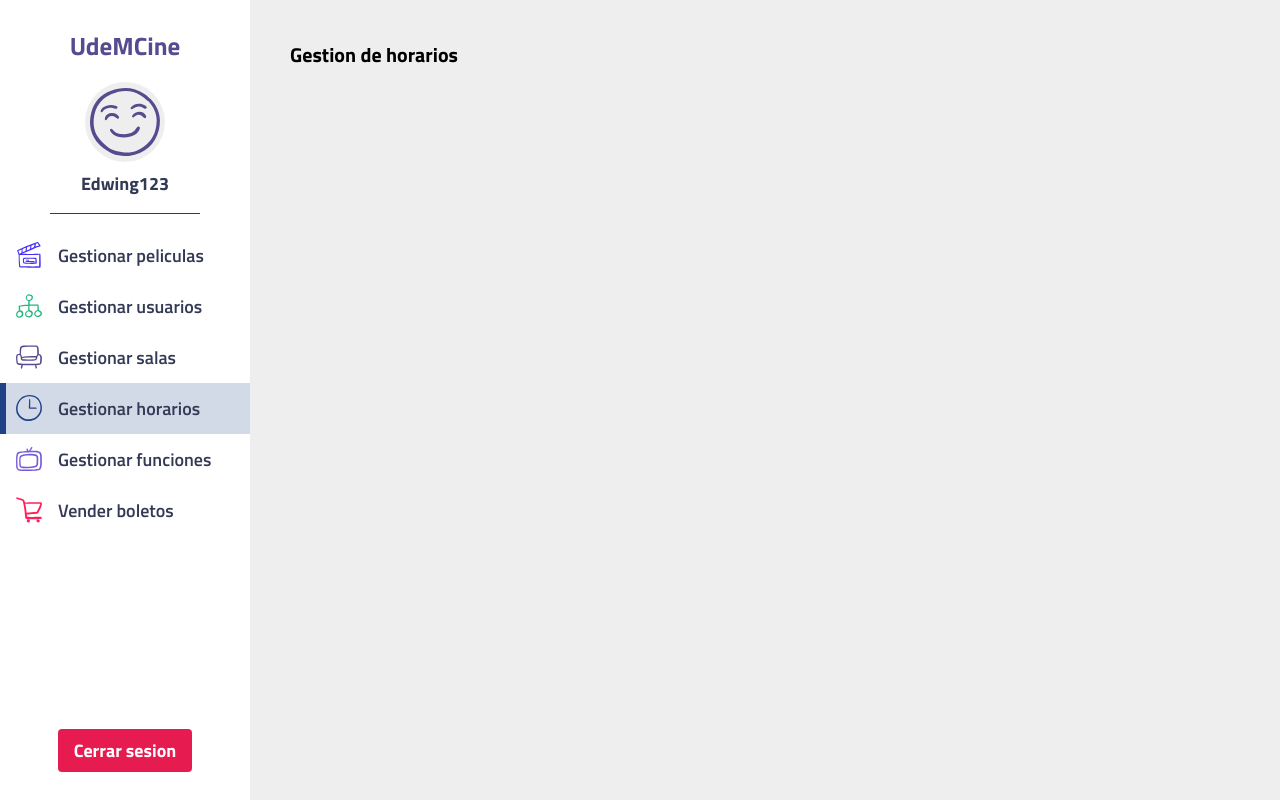
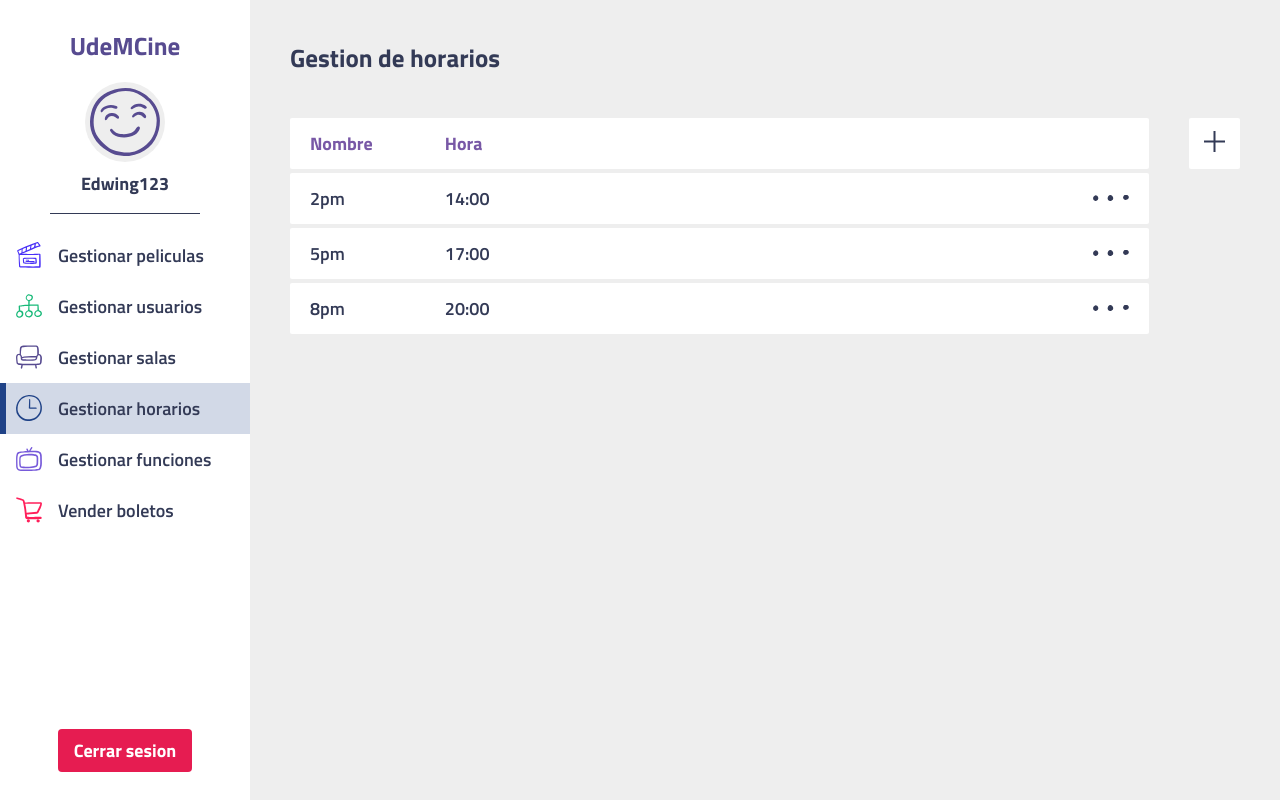
Before and after one commit to Edwing123/udem-cine-frontend, a React (Vite) app: page /schedules in a window 1280 px wide. Built offline with nearby package versions, Linux system fonts and the light colour scheme.

Commit message:
feat: implement design for schedules related pages

```diff
--- a/src/App.tsx
+++ b/src/App.tsx
@@ -17,6 +17,9 @@ const RoomsCreate = lazy(() => import('@pages/rooms/create'))
 const RoomsEdit = lazy(() => import('@pages/rooms/edit'))
 
 const Schedules = lazy(() => import('@pages/schedules/index'))
+const SchedulesCreate = lazy(() => import('@pages/schedules/create'))
+const SchedulesEdit = lazy(() => import('@pages/schedules/edit'))
+
 const Functions = lazy(() => import('@pages/functions/index'))
 const Login = lazy(() => import('@pages/login'))
 
@@ -121,6 +124,22 @@ const App = () => {
                             </Suspense>
                         }
                     />
+                    <Route
+                        path='schedules/create'
+                        element={
+                            <Suspense>
+                                <SchedulesCreate />
+                            </Suspense>
+                        }
+                    />
+                    <Route
+                        path='schedules/edit/:schedule_id'
+                        element={
+                            <Suspense>
+                                <SchedulesEdit />
+                            </Suspense>
+                        }
+                    />
 
                     {/* Functions */}
                     <Route
--- /dev/null
+++ b/src/pages/schedules/common.tsx
@@ -0,0 +1,21 @@
+import { Cell, Row } from '@components/table'
+
+export const columnsWidth = {
+    nameWidth: '15%',
+    timeWidth: '10%'
+}
+
+const { nameWidth, timeWidth } = columnsWidth
+
+export const TableHeaders = () => {
+    return (
+        <Row>
+            <Cell type='header' width={nameWidth}>
+                Nombre
+            </Cell>
+            <Cell type='header' width={timeWidth}>
+                Hora
+            </Cell>
+        </Row>
+    )
+}
--- /dev/null
+++ b/src/pages/schedules/create.tsx
@@ -0,0 +1,71 @@
+import { useNavigate } from 'react-router-dom'
+import { ChangeEvent, useState } from 'react'
+import PageTitle from '@components/PageTitle'
+import { Table, Row, Cell } from '@components/table'
+import { Input } from '@components/controls'
+import Button from '@components/Button'
+import type { NewSchedule } from '@typ/data'
+import ActionsButtons from '@components/pages/ActionsButtons'
+import { columnsWidth, TableHeaders } from './common'
+
+const { nameWidth, timeWidth } = columnsWidth
+
+const Create = () => {
+    const navigateTo = useNavigate()
+
+    const [{ name, time }, setState] = useState<NewSchedule>({
+        name: '',
+        time: ''
+    })
+
+    const handleInputChange = (e: ChangeEvent<HTMLInputElement>) => {
+        const name = e.target.name
+        const value = e.target.value
+
+        setState((s) => ({ ...s, [name]: value }))
+    }
+
+    return (
+        <>
+            <PageTitle>Crear horario</PageTitle>
+
+            <Table>
+                <TableHeaders />
+
+                <Row>
+                    <Cell width={nameWidth} type='text'>
+                        <Input
+                            type='text'
+                            placeholder='Nombre'
+                            spellCheck='false'
+                            value={name}
+                            name='name'
+                            onChange={handleInputChange}
+                        />
+                    </Cell>
+
+                    <Cell width={timeWidth} type='text'>
+                        <Input
+                            type='time'
+                            min='0'
+                            placeholder='Hora'
+                            spellCheck='false'
+                            value={time}
+                            name='time'
+                            onChange={handleInputChange}
+                        />
+                    </Cell>
+                </Row>
+            </Table>
+
+            <ActionsButtons>
+                <Button type='success'>Crear</Button>
+                <Button onClick={() => navigateTo('/schedules')} type='danger'>
+                    Cancelar
+                </Button>
+            </ActionsButtons>
+        </>
+    )
+}
+
+export default Create
--- /dev/null
+++ b/src/pages/schedules/edit.tsx
@@ -0,0 +1,73 @@
+import { useNavigate, useParams } from 'react-router-dom'
+import type { ChangeEvent } from 'react'
+import { useState } from 'react'
+import PageTitle from '@components/PageTitle'
+import { Table, Row, Cell } from '@components/table'
+import Button from '@components/Button'
+import { UpdateSchedule } from '@typ/data'
+import { Input } from '@components/controls'
+import ActionsButtons from '@components/pages/ActionsButtons'
+import { TableHeaders, columnsWidth } from './common'
+
+const { nameWidth, timeWidth } = columnsWidth
+
+const Edit = () => {
+    const { schedule_id } = useParams<{ schedule_id: string }>()
+    const navigateTo = useNavigate()
+
+    const [{ name, time }, setState] = useState<UpdateSchedule>({
+        name: '',
+        time: ''
+    })
+
+    const handleInputChange = (e: ChangeEvent<HTMLInputElement>) => {
+        const name = e.target.name
+        const value = e.target.value
+
+        setState((s) => ({ ...s, [name]: value }))
+    }
+
+    return (
+        <>
+            <PageTitle>Editar horario (id={schedule_id!})</PageTitle>
+
+            <Table>
+                <TableHeaders />
+
+                <Row>
+                    <Cell width={nameWidth} type='text'>
+                        <Input
+                            type='text'
+                            placeholder='Nombre'
+                            spellCheck='false'
+                            value={name}
+                            name='name'
+                            onChange={handleInputChange}
+                        />
+                    </Cell>
+
+                    <Cell width={timeWidth} type='text'>
+                        <Input
+                            type='time'
+                            min='0'
+                            placeholder='Hora'
+                            spellCheck='false'
+                            value={time}
+                            name='time'
+                            onChange={handleInputChange}
+                        />
+                    </Cell>
+                </Row>
+            </Table>
+
+            <ActionsButtons>
+                <Button type='success'>Guardar</Button>
+                <Button onClick={() => navigateTo('/schedules')} type='danger'>
+                    Cancelar
+                </Button>
+            </ActionsButtons>
+        </>
+    )
+}
+
+export default Edit
--- a/src/pages/schedules/index.tsx
+++ b/src/pages/schedules/index.tsx
@@ -1,5 +1,86 @@
-const Schedules = () => {
-    return <h1>Gestion de horarios</h1>
+import { FC } from 'react'
+import { useNavigate } from 'react-router-dom'
+import PageTitle from '@components/PageTitle'
+import testSchedules from './testSchedules.json'
+import type { Schedule } from '@typ/data'
+import { TableHeaders, columnsWidth } from './common'
+import Divider from '@components/pages/Divider'
+import * as pagesUtils from '@utils/pages'
+import {
+    Table,
+    Row,
+    Cell,
+    Add as AddButton,
+    OptionsMenu
+} from '@components/table'
+
+const { nameWidth, timeWidth } = columnsWidth
+
+type SchedulesRowsProps = {
+    schedules: Schedule[]
+    onEdit: (id: number) => () => void
+    onDelete: (id: number) => () => void
 }
 
-export default Schedules
+const RoomsRows: FC<SchedulesRowsProps> = ({ schedules, onEdit, onDelete }) => {
+    return (
+        <>
+            {schedules.map(({ id, name, time }) => {
+                return (
+                    <Row key={id}>
+                        <Cell width={nameWidth} type='text'>
+                            {name}
+                        </Cell>
+
+                        <Cell width={timeWidth} type='text'>
+                            {time}
+                        </Cell>
+                        <OptionsMenu
+                            title='Opciones'
+                            onEdit={onEdit(id)}
+                            onDelete={onDelete(id)}
+                        />
+                    </Row>
+                )
+            })}
+        </>
+    )
+}
+
+const Rooms = () => {
+    const navigateTo = useNavigate()
+
+    const goToCreateSchedule = () => {
+        navigateTo('/schedules/create')
+    }
+
+    const onEdit = pagesUtils.id((id: number) => {
+        navigateTo(`/schedules/edit/${id}`)
+    })
+
+    const onDelete = pagesUtils.id((id: number) => {})
+
+    return (
+        <>
+            <PageTitle>Gestion de horarios</PageTitle>
+
+            <Divider>
+                <Table>
+                    <TableHeaders />
+                    <RoomsRows
+                        schedules={testSchedules}
+                        onEdit={onEdit}
+                        onDelete={onDelete}
+                    />
+                </Table>
+
+                <AddButton
+                    title='Agregar horario'
+                    onClick={goToCreateSchedule}
+                />
+            </Divider>
+        </>
+    )
+}
+
+export default Rooms
--- /dev/null
+++ b/src/pages/schedules/testSchedules.json
@@ -0,0 +1,17 @@
+[
+    {
+        "id": 1,
+        "name": "2pm",
+        "time": "14:00"
+    },
+    {
+        "id": 2,
+        "name": "5pm",
+        "time": "17:00"
+    },
+    {
+        "id": 3,
+        "name": "8pm",
+        "time": "20:00"
+    }
+]
```
Also changed, not shown: src/types/data.ts (+14 -13 lines).
